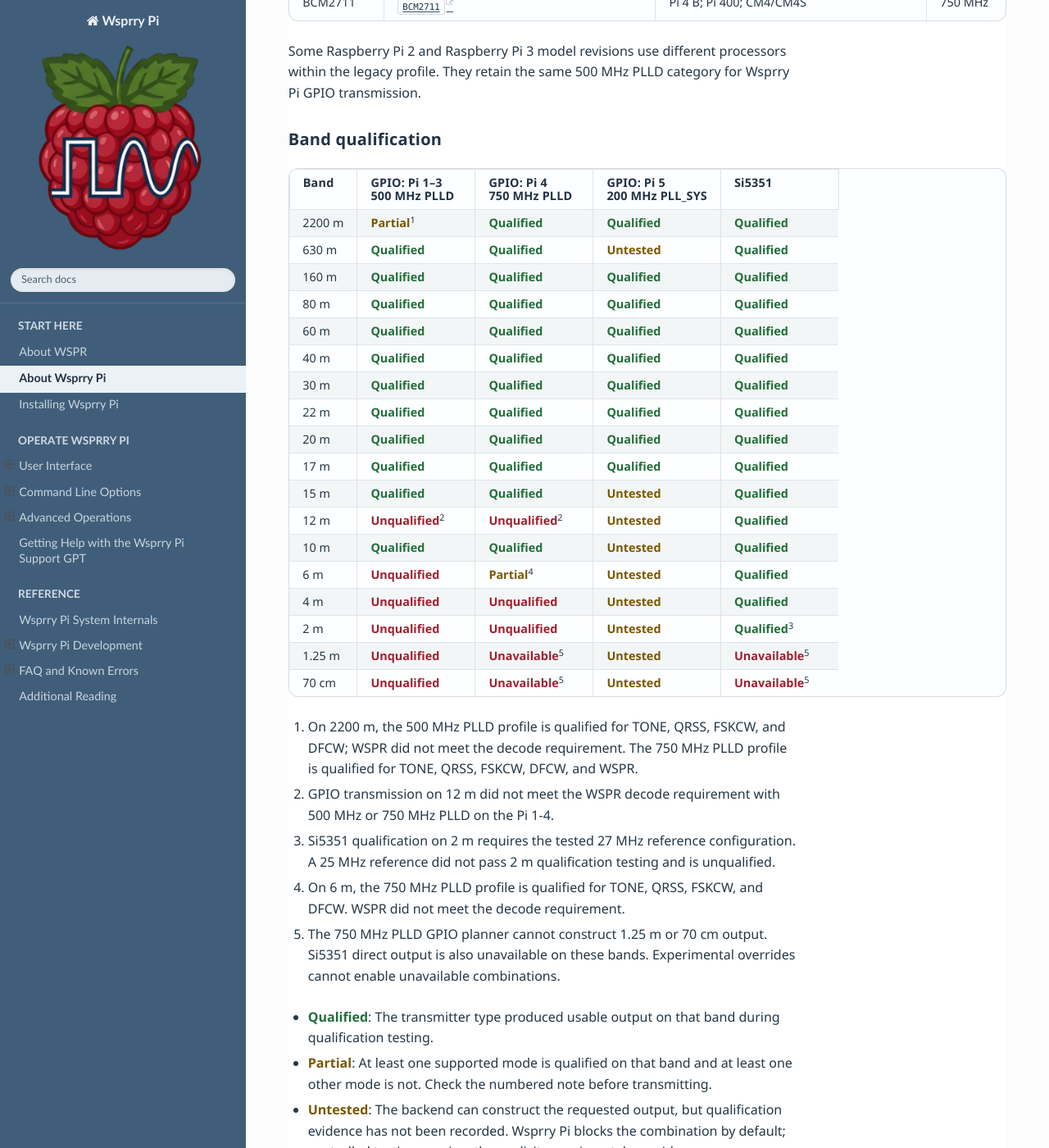
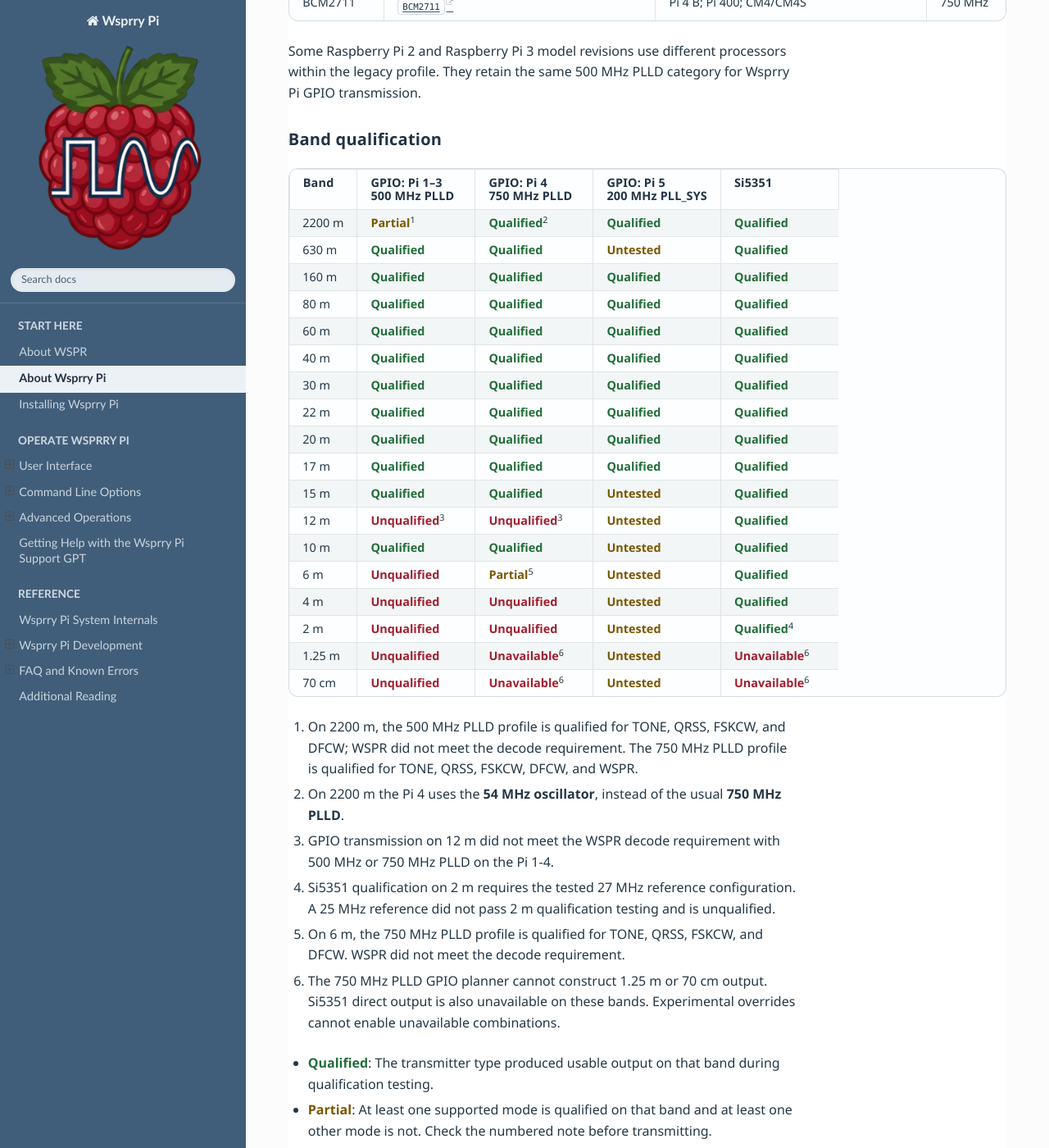
Before and after one commit to WsprryPi/Wsprry_Pi_Docs, a Sphinx documentation site: the page built from docs/About_Wsprry_Pi/index.md, in a window 1280 px wide and 1400 px high, scrolled down 3487 px. Shown: the whole window at 82% size. Built offline with Sphinx 7.4.7 and the Read the Docs theme 3.1.0, drawn with Linux system fonts in a browser that asks for light colours.

Commit message:
docs: note Pi 4 oscillator on 2200 m

```diff
--- a/docs/About_Wsprry_Pi/index.md
+++ b/docs/About_Wsprry_Pi/index.md
@@ -97,7 +97,7 @@
 
 | Band | GPIO: Pi 1–3<br>500 MHz PLLD | GPIO: Pi 4<br>750 MHz PLLD | GPIO: Pi 5<br>200 MHz PLL_SYS | Si5351 |
 | --- | --- | --- | --- | --- |
-| 2200 m | <span class="qualification-status qualification-status--partial">Partial</span><sup>1</sup> | <span class="qualification-status qualification-status--qualified">Qualified</span> | <span class="qualification-status qualification-status--qualified">Qualified</span> | <span class="qualification-status qualification-status--qualified">Qualified</span> |
+| 2200 m | <span class="qualification-status qualification-status--partial">Partial</span><sup>1</sup> | <span class="qualification-status qualification-status--qualified">Qualified</span><sup>2</sup> | <span class="qualification-status qualification-status--qualified">Qualified</span> | <span class="qualification-status qualification-status--qualified">Qualified</span> |
 | 630 m | <span class="qualification-status qualification-status--qualified">Qualified</span> | <span class="qualification-status qualification-status--qualified">Qualified</span> | <span class="qualification-status qualification-status--untested">Untested</span> | <span class="qualification-status qualification-status--qualified">Qualified</span> |
 | 160 m | <span class="qualification-status qualification-status--qualified">Qualified</span> | <span class="qualification-status qualification-status--qualified">Qualified</span> | <span class="qualification-status qualification-status--qualified">Qualified</span> | <span class="qualification-status qualification-status--qualified">Qualified</span> |
 | 80 m | <span class="qualification-status qualification-status--qualified">Qualified</span> | <span class="qualification-status qualification-status--qualified">Qualified</span> | <span class="qualification-status qualification-status--qualified">Qualified</span> | <span class="qualification-status qualification-status--qualified">Qualified</span> |
@@ -108,19 +108,20 @@
 | 20 m | <span class="qualification-status qualification-status--qualified">Qualified</span> | <span class="qualification-status qualification-status--qualified">Qualified</span> | <span class="qualification-status qualification-status--qualified">Qualified</span> | <span class="qualification-status qualification-status--qualified">Qualified</span> |
 | 17 m | <span class="qualification-status qualification-status--qualified">Qualified</span> | <span class="qualification-status qualification-status--qualified">Qualified</span> | <span class="qualification-status qualification-status--qualified">Qualified</span> | <span class="qualification-status qualification-status--qualified">Qualified</span> |
 | 15 m | <span class="qualification-status qualification-status--qualified">Qualified</span> | <span class="qualification-status qualification-status--qualified">Qualified</span> | <span class="qualification-status qualification-status--untested">Untested</span> | <span class="qualification-status qualification-status--qualified">Qualified</span> |
-| 12 m | <span class="qualification-status qualification-status--unqualified">Unqualified</span><sup>2</sup> | <span class="qualification-status qualification-status--unqualified">Unqualified</span><sup>2</sup> | <span class="qualification-status qualification-status--untested">Untested</span> | <span class="qualification-status qualification-status--qualified">Qualified</span> |
+| 12 m | <span class="qualification-status qualification-status--unqualified">Unqualified</span><sup>3</sup> | <span class="qualification-status qualification-status--unqualified">Unqualified</span><sup>3</sup> | <span class="qualification-status qualification-status--untested">Untested</span> | <span class="qualification-status qualification-status--qualified">Qualified</span> |
 | 10 m | <span class="qualification-status qualification-status--qualified">Qualified</span> | <span class="qualification-status qualification-status--qualified">Qualified</span> | <span class="qualification-status qualification-status--untested">Untested</span> | <span class="qualification-status qualification-status--qualified">Qualified</span> |
-| 6 m | <span class="qualification-status qualification-status--unqualified">Unqualified</span> | <span class="qualification-status qualification-status--partial">Partial</span><sup>4</sup> | <span class="qualification-status qualification-status--untested">Untested</span> | <span class="qualification-status qualification-status--qualified">Qualified</span> |
+| 6 m | <span class="qualification-status qualification-status--unqualified">Unqualified</span> | <span class="qualification-status qualification-status--partial">Partial</span><sup>5</sup> | <span class="qualification-status qualification-status--untested">Untested</span> | <span class="qualification-status qualification-status--qualified">Qualified</span> |
 | 4 m | <span class="qualification-status qualification-status--unqualified">Unqualified</span> | <span class="qualification-status qualification-status--unqualified">Unqualified</span> | <span class="qualification-status qualification-status--untested">Untested</span> | <span class="qualification-status qualification-status--qualified">Qualified</span> |
-| 2 m | <span class="qualification-status qualification-status--unqualified">Unqualified</span> | <span class="qualification-status qualification-status--unqualified">Unqualified</span> | <span class="qualification-status qualification-status--untested">Untested</span> | <span class="qualification-status qualification-status--qualified">Qualified</span><sup>3</sup> |
-| 1.25 m | <span class="qualification-status qualification-status--unqualified">Unqualified</span> | <span class="qualification-status qualification-status--unavailable">Unavailable</span><sup>5</sup> | <span class="qualification-status qualification-status--untested">Untested</span> | <span class="qualification-status qualification-status--unavailable">Unavailable</span><sup>5</sup> |
-| 70 cm | <span class="qualification-status qualification-status--unqualified">Unqualified</span> | <span class="qualification-status qualification-status--unavailable">Unavailable</span><sup>5</sup> | <span class="qualification-status qualification-status--untested">Untested</span> | <span class="qualification-status qualification-status--unavailable">Unavailable</span><sup>5</sup> |
+| 2 m | <span class="qualification-status qualification-status--unqualified">Unqualified</span> | <span class="qualification-status qualification-status--unqualified">Unqualified</span> | <span class="qualification-status qualification-status--untested">Untested</span> | <span class="qualification-status qualification-status--qualified">Qualified</span><sup>4</sup> |
+| 1.25 m | <span class="qualification-status qualification-status--unqualified">Unqualified</span> | <span class="qualification-status qualification-status--unavailable">Unavailable</span><sup>6</sup> | <span class="qualification-status qualification-status--untested">Untested</span> | <span class="qualification-status qualification-status--unavailable">Unavailable</span><sup>6</sup> |
+| 70 cm | <span class="qualification-status qualification-status--unqualified">Unqualified</span> | <span class="qualification-status qualification-status--unavailable">Unavailable</span><sup>6</sup> | <span class="qualification-status qualification-status--untested">Untested</span> | <span class="qualification-status qualification-status--unavailable">Unavailable</span><sup>6</sup> |
 
 1. On 2200 m, the 500 MHz PLLD profile is qualified for TONE, QRSS, FSKCW, and DFCW; WSPR did not meet the decode requirement. The 750 MHz PLLD profile is qualified for TONE, QRSS, FSKCW, DFCW, and WSPR.
-2. GPIO transmission on 12 m did not meet the WSPR decode requirement with 500 MHz or 750 MHz PLLD on the Pi 1-4.
-3. Si5351 qualification on 2 m requires the tested 27 MHz reference configuration. A 25 MHz reference did not pass 2 m qualification testing and is unqualified.
-4. On 6 m, the 750 MHz PLLD profile is qualified for TONE, QRSS, FSKCW, and DFCW. WSPR did not meet the decode requirement.
-5. The 750 MHz PLLD GPIO planner cannot construct 1.25 m or 70 cm output. Si5351 direct output is also unavailable on these bands. Experimental overrides cannot enable unavailable combinations.
+2. On 2200 m the Pi 4 uses the **54 MHz oscillator**, instead of the usual **750 MHz PLLD**.
+3. GPIO transmission on 12 m did not meet the WSPR decode requirement with 500 MHz or 750 MHz PLLD on the Pi 1-4.
+4. Si5351 qualification on 2 m requires the tested 27 MHz reference configuration. A 25 MHz reference did not pass 2 m qualification testing and is unqualified.
+5. On 6 m, the 750 MHz PLLD profile is qualified for TONE, QRSS, FSKCW, and DFCW. WSPR did not meet the decode requirement.
+6. The 750 MHz PLLD GPIO planner cannot construct 1.25 m or 70 cm output. Si5351 direct output is also unavailable on these bands. Experimental overrides cannot enable unavailable combinations.
 
 - <span class="qualification-status qualification-status--qualified">Qualified</span>: The transmitter type produced usable output on that band during qualification testing.
 - <span class="qualification-status qualification-status--partial">Partial</span>: At least one supported mode is qualified on that band and at least one other mode is not. Check the numbered note before transmitting.
```
